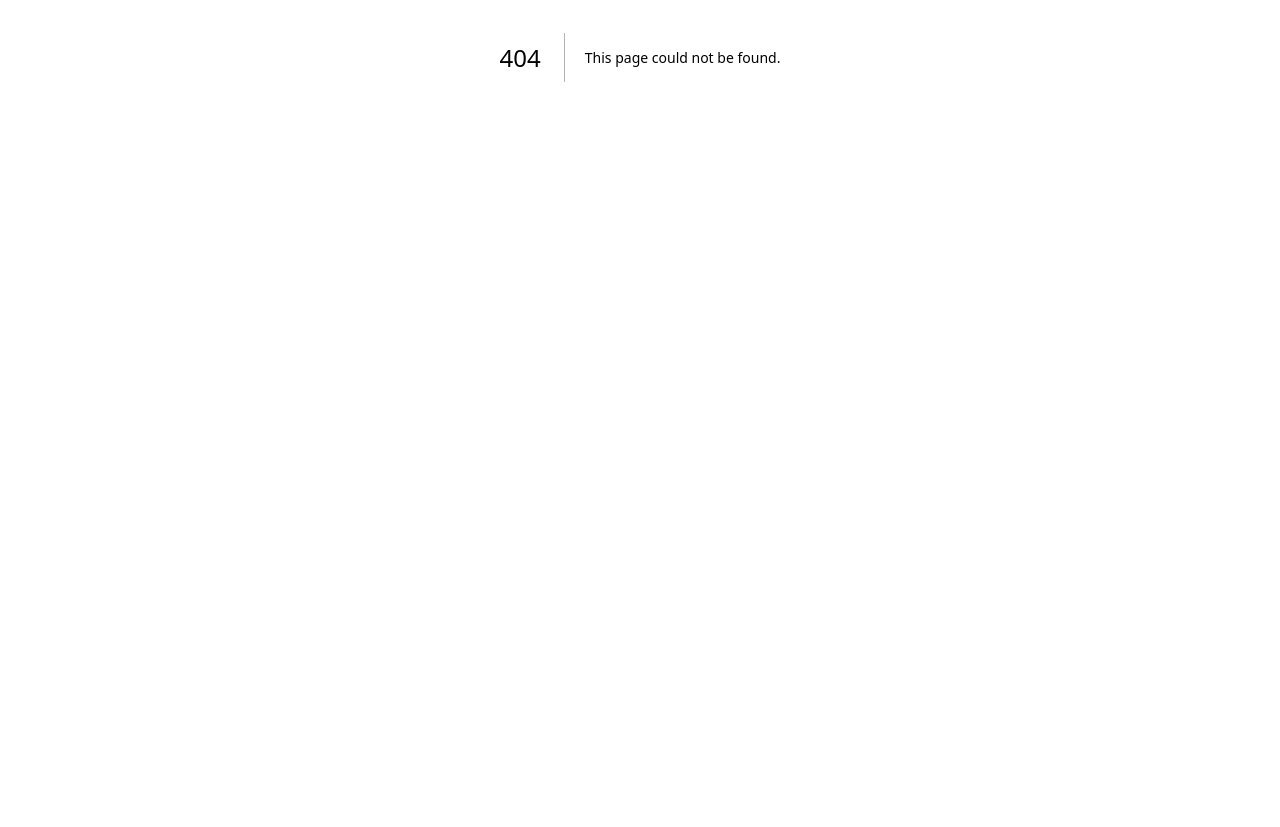
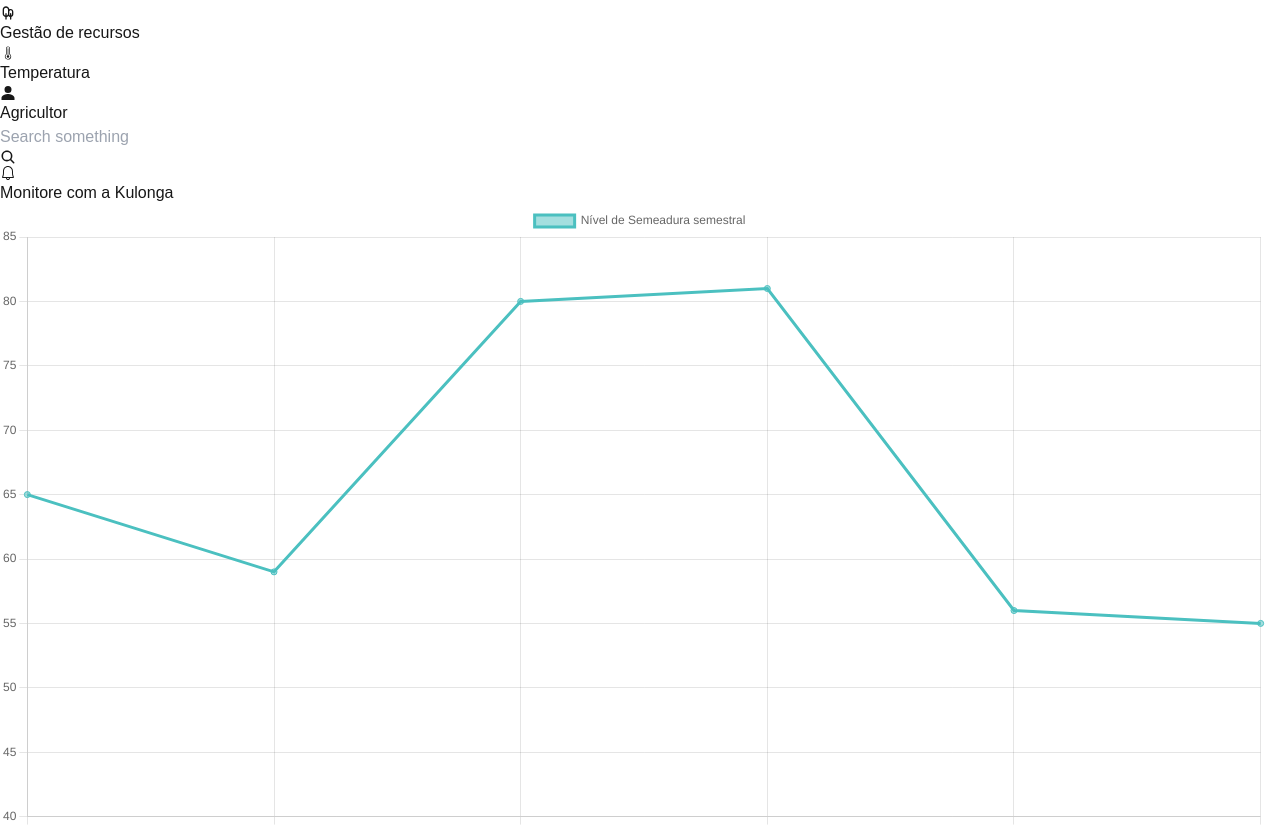
Before and after one commit to edgarpaulomachado/Kulonga360, a Next.js app: page /Monitorament in a window 1280 px wide. Before the commit this address had no page. Shown: the part 343-1170 px from the top of the page. Before the commit the page ends 800 px from the top, so only its background shows below. Built offline with nearby package versions, Linux system fonts and the light colour scheme.

Commit message:
Create monitorament page

```diff
--- /dev/null
+++ b/src/app/Monitorament/page.tsx
@@ -0,0 +1,38 @@
+'use client';
+
+import Header from '../../components/header';
+import React from 'react';
+import LineChart from "../../components/lineChart";
+import RadarChart from "../../components/radarChart";
+import Machine from "../../components/machine";
+
+
+export default function Monitoramento() {
+
+    return (
+        <div className="w-full h-screen bg-white scroll-m-2 overflow-y-auto scroll-hide overflow-x-hidden">
+            <main>
+                <div>
+                    <Header />
+                </div>
+                <h1 className="text-black text-[20px] ml-[30px] mt-[40px]">Monitore com a Kulonga</h1>
+
+                <div className="ml-[30px] mt-[30px] w-auto h-[400px] mr-[30px] bg-black">
+
+                </div>
+
+                <div className="w-auto grid grid-cols-2 px-[30px] mt-[15px] pt-4 border-b-2">
+                    <LineChart />
+                    <RadarChart />
+                </div>
+
+                <div className="px-[30px] py-[30px]">
+
+                    <h2 className="text-center text-[20px] mb-[20px]"> Maquinaria</h2>
+                    <Machine machines={[]} />
+                </div>
+
+            </main>
+        </div>
+    )
+}
```
